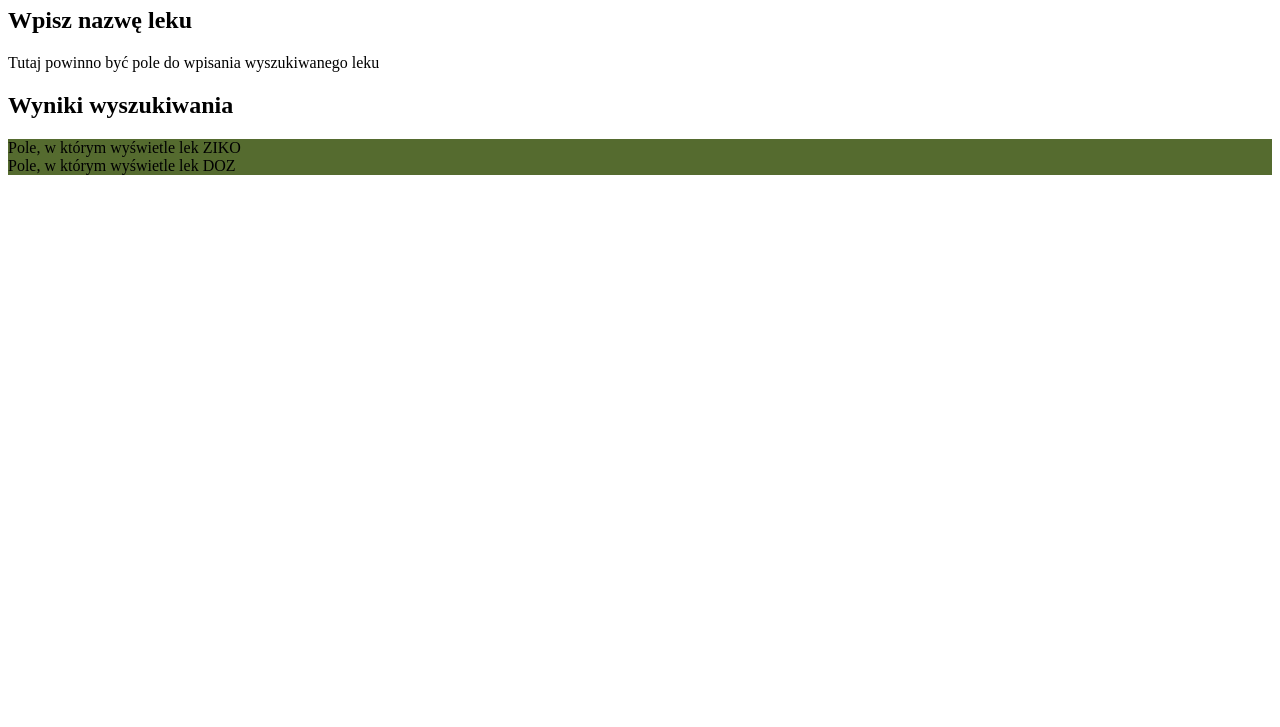
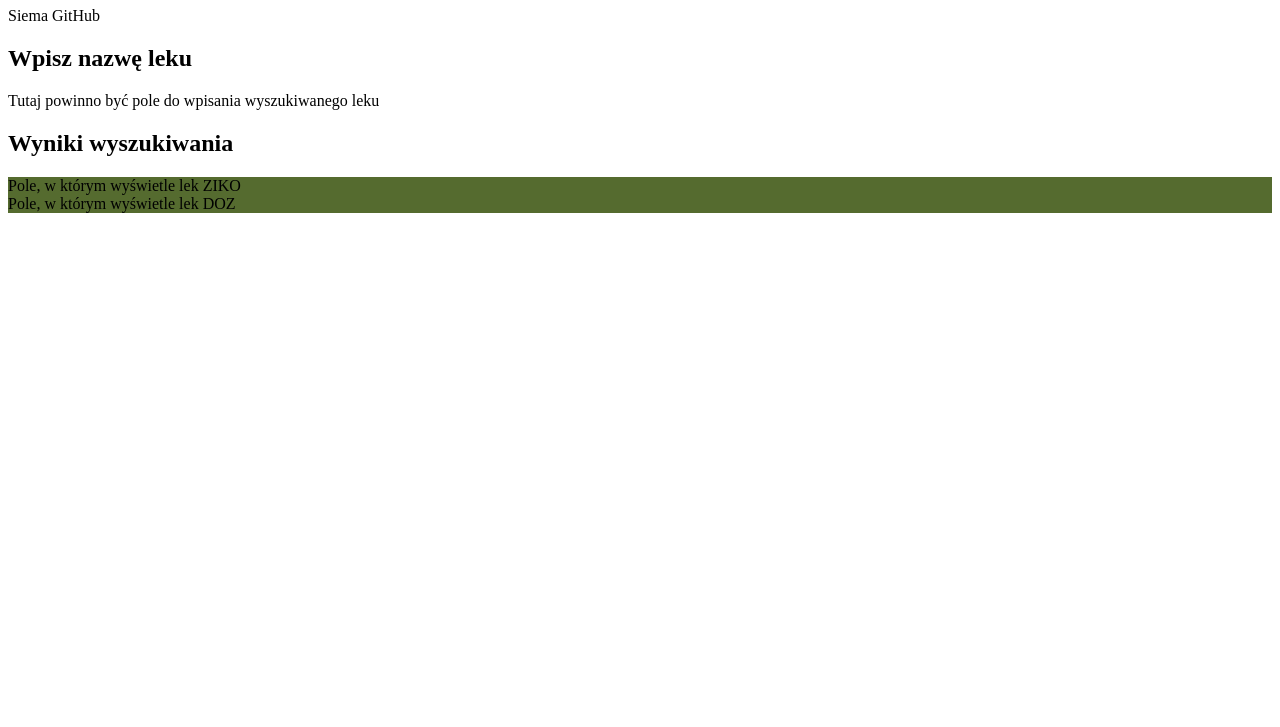
Before and after one commit to RafalG-dev/homepage, a plain HTML site: page index.html in a window 1280 px wide. Shown: the part 73-800 px from the top of the page. Drawn offline with Linux system fonts and the light colour scheme.

Commit message:
Test GitHub'a

```diff
--- a/index.html
+++ b/index.html
@@ -10,6 +10,7 @@
     <main>
         <header class="mainHeader">
             <h1 class="headingHeader">Porownywarka cen leków ZIKO vs DOZ</h1>
+            <p>Siema GitHub</p>
         </header>
 
         <section class="sectionSearch">
```
